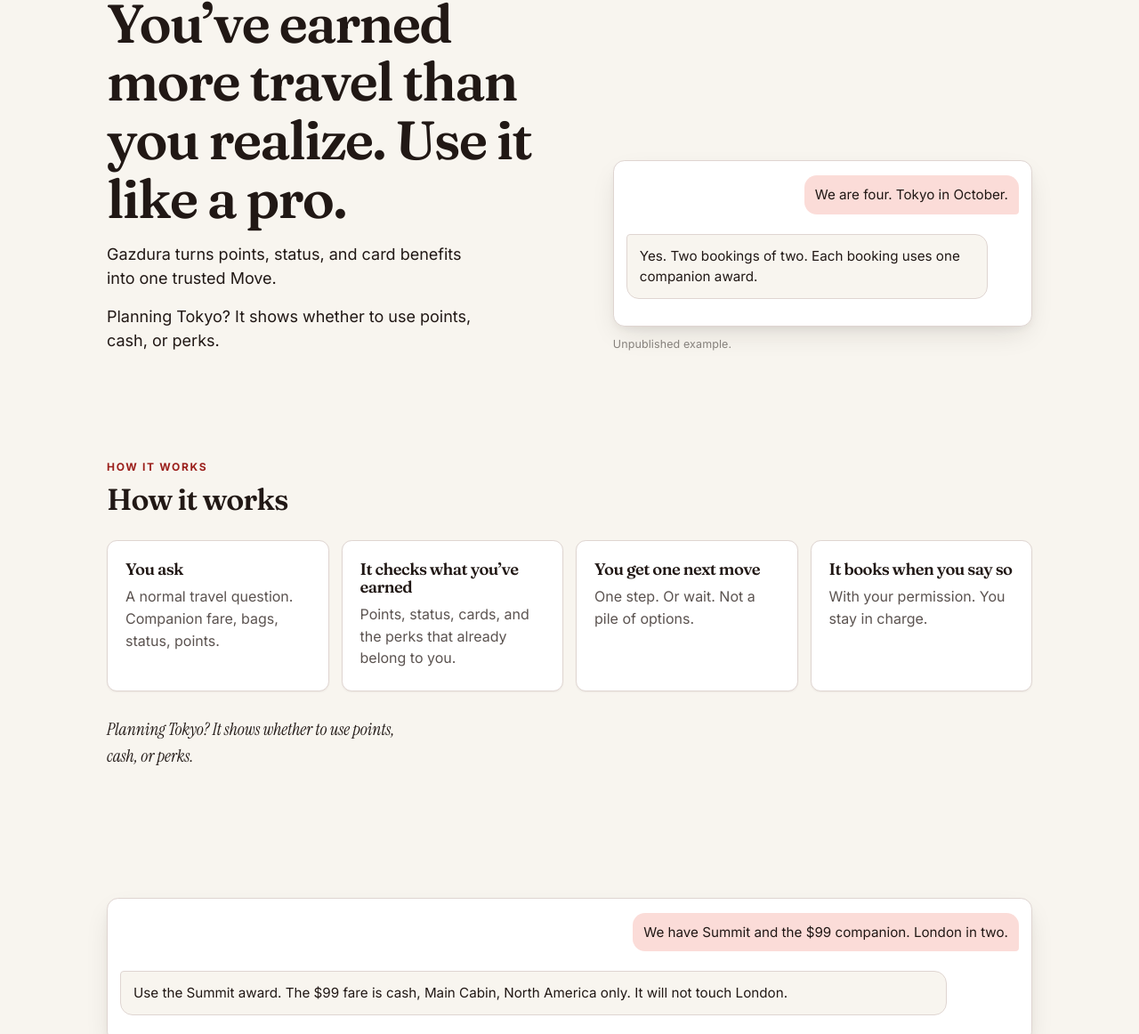
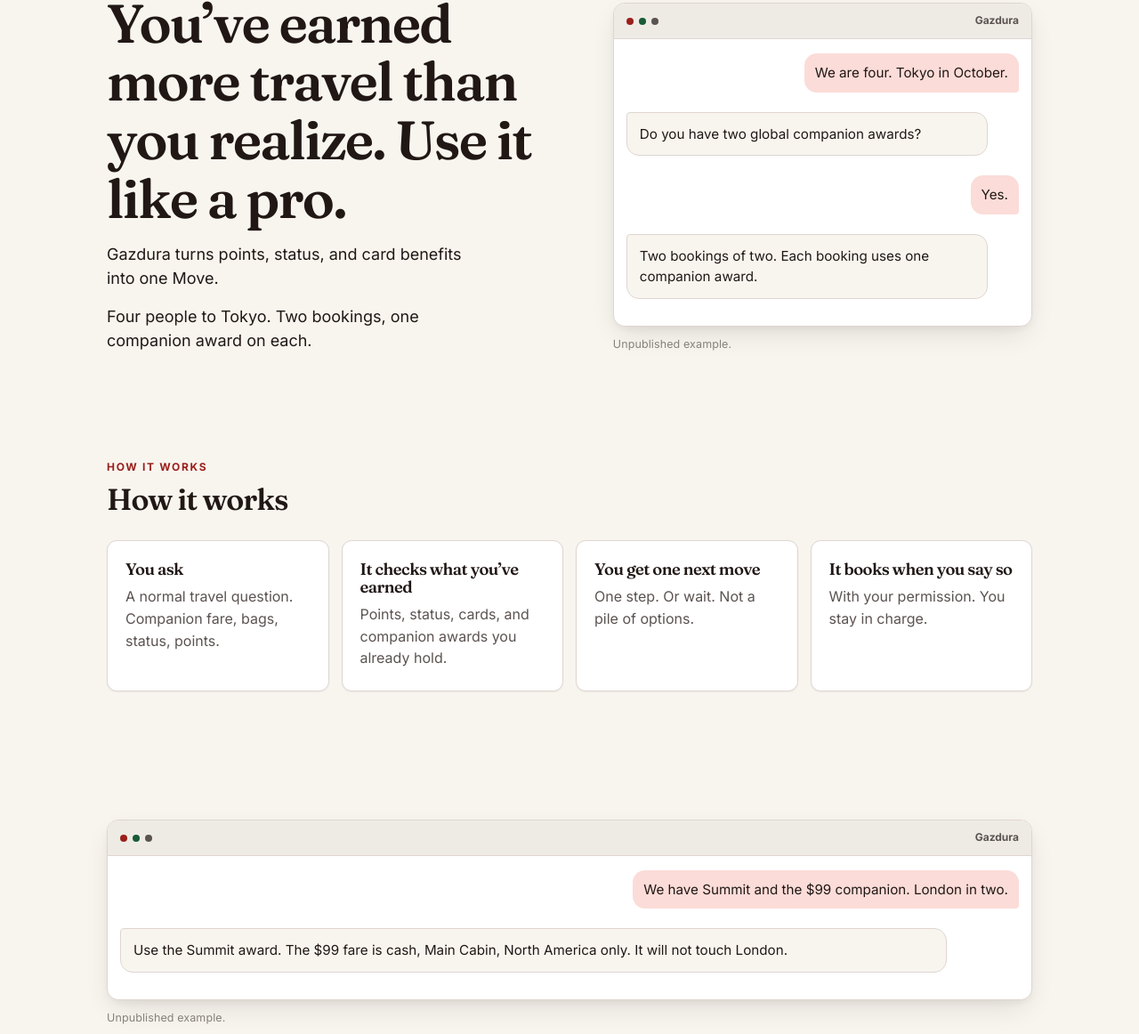
Before and after one commit to ahmadalkabra/gzd-003-preview-c7e1, a plain HTML site: page door/index.html in a window 1280 px wide. Shown: the part 194-1356 px from the top of the page at 89% size. Drawn offline with Linux system fonts and the light colour scheme.

Commit message:
Door pass: terminal chats, four-beat Chat A, locked ledes.

```diff
--- a/door/index.html
+++ b/door/index.html
@@ -4,7 +4,7 @@
 <meta charset="utf-8">
 <meta name="viewport" content="width=device-width, initial-scale=1">
 <title>Gazdura · You’ve earned more travel than you realize</title>
-<meta name="description" content="Gazdura turns points, status, and card benefits into one trusted Move.">
+<meta name="description" content="Gazdura turns points, status, and card benefits into one Move.">
 <meta name="robots" content="noindex,nofollow">
 <link rel="preconnect" href="https://fonts.googleapis.com">
 <link rel="preconnect" href="https://fonts.gstatic.com" crossorigin>
@@ -33,14 +33,20 @@
         <span class="chip">Alaska first. Other airlines next.</span>
       </div>
       <h1>You’ve earned more travel than you realize. Use it like a pro.</h1>
-      <p class="lede wide">Gazdura turns points, status, and card benefits into one trusted Move.</p>
-      <p class="lede wide">Planning Tokyo? It shows whether to use points, cash, or perks.</p>
+      <p class="lede wide">Gazdura turns points, status, and card benefits into one Move.</p>
+      <p class="lede wide">Four people to Tokyo. Two bookings, one companion award on each.</p>
     </div>
     <figure class="chat-ex" id="ask">
       <div class="chat" aria-label="Chat A">
+        <div class="chat-bar">
+          <span class="term-dots" aria-hidden="true"><i class="a"></i><i class="b"></i><i class="c"></i></span>
+          <span class="term-title">Gazdura</span>
+        </div>
         <div class="chat-body">
           <div class="bubble bubble-user"><p>We are four. Tokyo in October.</p></div>
-          <div class="bubble bubble-agent"><p>Yes. Two bookings of two. Each booking uses one companion award.</p></div>
+          <div class="bubble bubble-agent"><p>Do you have two global companion awards?</p></div>
+          <div class="bubble bubble-user"><p>Yes.</p></div>
+          <div class="bubble bubble-agent"><p>Two bookings of two. Each booking uses one companion award.</p></div>
         </div>
       </div>
       <figcaption class="chat-note">Unpublished example.</figcaption>
@@ -57,7 +63,7 @@
       </article>
       <article class="how-card">
         <h3>It checks what you’ve earned</h3>
-        <p>Points, status, cards, and the perks that already belong to you.</p>
+        <p>Points, status, cards, and companion awards you already hold.</p>
       </article>
       <article class="how-card">
         <h3>You get one next move</h3>
@@ -68,12 +74,15 @@
         <p>With your permission. You stay in charge.</p>
       </article>
     </div>
-    <p class="tokyo-line">Planning Tokyo? It shows whether to use points, cash, or perks.</p>
   </section>
 
   <section class="block wrap" id="chat-b">
     <figure class="chat-ex">
       <div class="chat" aria-label="Chat B">
+        <div class="chat-bar">
+          <span class="term-dots" aria-hidden="true"><i class="a"></i><i class="b"></i><i class="c"></i></span>
+          <span class="term-title">Gazdura</span>
+        </div>
         <div class="chat-body">
           <div class="bubble bubble-user"><p>We have Summit and the $99 companion. London in two.</p></div>
           <div class="bubble bubble-agent"><p>Use the Summit award. The $99 fare is cash, Main Cabin, North America only. It will not touch London.</p></div>
--- a/styles.css
+++ b/styles.css
@@ -455,7 +455,8 @@
   font-family: var(--font-heading); font-weight: 600; font-size: 1.25rem;
   letter-spacing: -0.03em;
 }
-.opt-door.v3 .chat-bar, .opt-door.v3 .term-dots { display: none; }
+.opt-door.v3 .chat-bar { display: flex; align-items: center; justify-content: space-between; gap: 12px; }
+.opt-door.v3 .term-dots { display: flex; }
 .opt-door.v3 .chat { margin-top: 0; }
 .opt-door.v3 .tokyo-line {
   margin: 28px 0 0;
```
